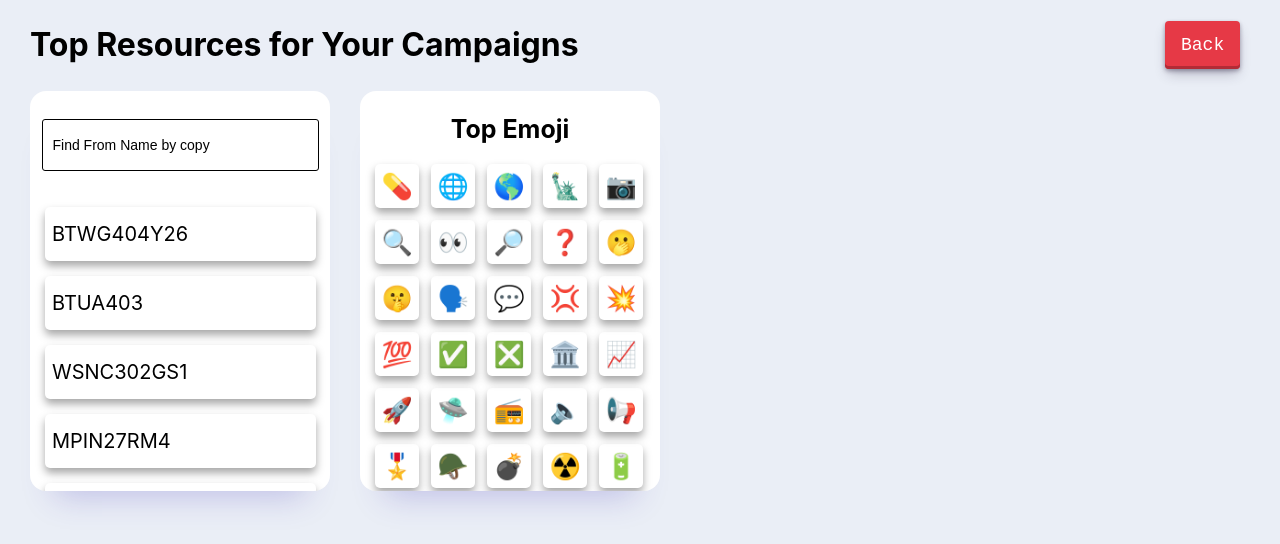
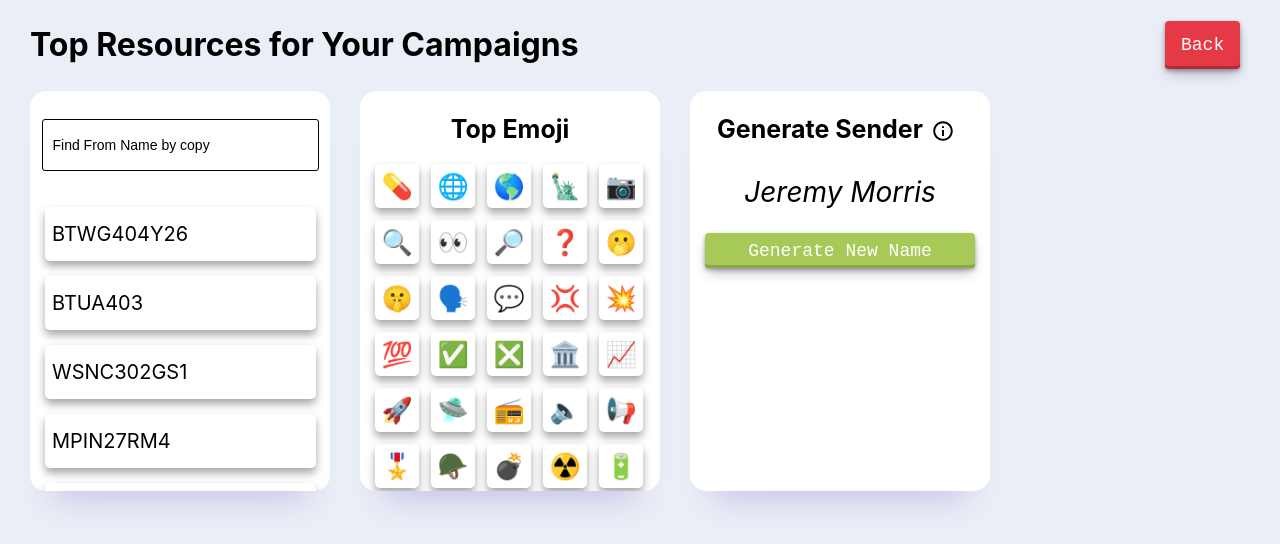
Before and after one commit to INRGI/CopyMaker, a React (Vite) app: page /top in a window 1280 px wide. Shown: the top 544 px of the page. Built offline with nearby package versions, Linux system fonts and the light colour scheme.

Commit message:
Create component which generate random first and last names with most popular names in America

```diff
--- /dev/null
+++ b/src/components/TopNames/TopNames.jsx
@@ -0,0 +1,282 @@
+import React, { useState } from "react";
+import { ButtonRegenerate, Container, Text, Title } from "./TopNames.styled";
+import { Bounce, toast } from "react-toastify";
+import "react-toastify/dist/ReactToastify.css";
+import InfoButton from "../InfoButton/InfoButton";
+
+const firstNames = [
+  "James",
+  "John",
+  "Robert",
+  "Michael",
+  "William",
+  "David",
+  "Richard",
+  "Joseph",
+  "Charles",
+  "Thomas",
+  "Christopher",
+  "Daniel",
+  "Matthew",
+  "Anthony",
+  "Donald",
+  "Mark",
+  "Paul",
+  "Steven",
+  "Andrew",
+  "Kenneth",
+  "Joshua",
+  "George",
+  "Kevin",
+  "Brian",
+  "Edward",
+  "Ronald",
+  "Timothy",
+  "Jason",
+  "Jeffrey",
+  "Ryan",
+  "Jacob",
+  "Gary",
+  "Nicholas",
+  "Eric",
+  "Stephen",
+  "Jonathan",
+  "Larry",
+  "Justin",
+  "Scott",
+  "Brandon",
+  "Frank",
+  "Benjamin",
+  "Gregory",
+  "Raymond",
+  "Samuel",
+  "Patrick",
+  "Alexander",
+  "Dennis",
+  "Jerry",
+  "Tyler",
+  "Aaron",
+  "Jose",
+  "Adam",
+  "Nathan",
+  "Henry",
+  "Douglas",
+  "Zachary",
+  "Peter",
+  "Kyle",
+  "Walter",
+  "Ethan",
+  "Jeremy",
+  "Harold",
+  "Keith",
+  "Christian",
+  "Roger",
+  "Noah",
+  "Gerald",
+  "Carl",
+  "Terry",
+  "Sean",
+  "Austin",
+  "Arthur",
+  "Lawrence",
+  "Jesse",
+  "Dylan",
+  "Bryan",
+  "Joe",
+  "Jordan",
+  "Billy",
+  "Bruce",
+  "Albert",
+  "Willie",
+  "Gabriel",
+  "Logan",
+  "Alan",
+  "Juan",
+  "Wayne",
+  "Roy",
+  "Ralph",
+  "Randy",
+  "Eugene",
+  "Vincent",
+  "Russell",
+  "Elijah",
+  "Louis",
+  "Bobby",
+  "Philip",
+  "Johnny",
+  "Howard",
+  "Mason",
+];
+
+const lastNames = [
+  "Smith",
+  "Johnson",
+  "Brown",
+  "Jones",
+  "Garcia",
+  "Martinez",
+  "Davis",
+  "Rodriguez",
+  "Martinez",
+  "Hernandez",
+  "Lopez",
+  "Gonzales",
+  "Wilson",
+  "Anderson",
+  "Thomas",
+  "Taylor",
+  "Moore",
+  "Jackson",
+  "Martin",
+  "Lee",
+  "Perez",
+  "Thompson",
+  "White",
+  "Harris",
+  "Sanchez",
+  "Clark",
+  "Ramirez",
+  "Lewis",
+  "Robinson",
+  "Walker",
+  "Young",
+  "Allen",
+  "King",
+  "Wright",
+  "Scott",
+  "Torres",
+  "Nguyen",
+  "Hill",
+  "Flores",
+  "Green",
+  "Adams",
+  "Nelson",
+  "Baker",
+  "Hall",
+  "Rivera",
+  "Campbell",
+  "Mitchell",
+  "Carter",
+  "Roberts",
+  "Gomez",
+  "Phillips",
+  "Evans",
+  "Turner",
+  "Diaz",
+  "Parker",
+  "Cruz",
+  "Edwards",
+  "Collins",
+  "Reyes",
+  "Stewart",
+  "Morris",
+  "Morales",
+  "Murphy",
+  "Cook",
+  "Rogers",
+  "Gutierrez",
+  "Ortiz",
+  "Morgan",
+  "Cooper",
+  "Peterson",
+  "Bailey",
+  "Reed",
+  "Kelly",
+  "Howard",
+  "Ramos",
+  "Kim",
+  "Cox",
+  "Ward",
+  "Richardson",
+  "Watson",
+  "Brooks",
+  "Chavez",
+  "Wood",
+  "James",
+  "Bennett",
+  "Gray",
+  "Mendoza",
+  "Ruiz",
+  "Hughes",
+  "Price",
+  "Alvarez",
+  "Castillo",
+  "Sanders",
+  "Patel",
+  "Myers",
+  "Long",
+  "Ross",
+  "Foster",
+  "Jimenez",
+  "Powell",
+  "Jenkins",
+  "Perry",
+  "Russell",
+  "Sullivan",
+  "Bell",
+  "Coleman",
+  "Butler",
+  "Henderson",
+];
+
+const TopNames = () => {
+  const [fullName, setFullName] = useState(generateRandomName());
+
+  function generateRandomName() {
+    const randomFirstName =
+      firstNames[Math.floor(Math.random() * firstNames.length)];
+    const randomLastName =
+      lastNames[Math.floor(Math.random() * lastNames.length)];
+    return `${randomFirstName} ${randomLastName}`;
+  }
+
+  const handleGenerateName = () => {
+    const newName = generateRandomName();
+    setFullName(newName);
+    toast.success("New name generated", {
+      position: "top-right",
+      autoClose: 1000,
+      hideProgressBar: false,
+      closeOnClick: true,
+      pauseOnHover: true,
+      draggable: true,
+      progress: undefined,
+      theme: "light",
+      transition: Bounce,
+    });
+  };
+
+  const handleCopy = () => {
+    toast.success("Emoji copied", {
+      position: "top-right",
+      autoClose: 1000,
+      hideProgressBar: false,
+      closeOnClick: true,
+      pauseOnHover: true,
+      draggable: true,
+      progress: undefined,
+      theme: "light",
+      transition: Bounce,
+    });
+  };
+
+  return (
+    <Container>
+      <Title>
+        Generate Sender
+        <InfoButton text="Using 100 most popular first names and last names randomly generate senders" />
+      </Title>
+      <Text
+        onClick={() => {
+          navigator.clipboard.writeText(fullName);
+          handleCopy();
+        }}
+      >
+        {fullName}
+      </Text>
+      <ButtonRegenerate onClick={handleGenerateName}>Generate New Name</ButtonRegenerate>
+    </Container>
+  );
+};
+
+export default TopNames;
--- /dev/null
+++ b/src/components/TopNames/TopNames.styled.jsx
@@ -0,0 +1,74 @@
+import styled from "@emotion/styled";
+
+export const Container = styled.div`
+  display: flex;
+  flex-direction: column;
+  gap: 20px;
+  align-items: center;
+  height: 380px;
+  width: 100%;
+  max-width: 300px;
+  border-radius: 16px;
+  box-shadow: 0 30px 30px -25px rgba(65, 51, 183, 0.25);
+  background-color: #fff;
+  overflow-y: auto;
+  margin-left: 30px;
+  padding-top: 20px;
+`;
+export const Title = styled.p`
+    font-size: 25px;
+    font-weight: bold;
+    margin: 0;
+`;
+
+export const Text = styled.p`
+  font-size: 28px;
+  margin: 0;
+  font-style: italic;
+  cursor: pointer;
+`;
+
+export const ButtonRegenerate = styled.button`
+    align-items: center;
+    appearance: none;
+    background-color: #a7c957;
+    border-radius: 4px;
+    border-width: 0;
+    box-shadow: rgba(45, 35, 66, 0.4) 0 2px 4px,rgba(45, 35, 66, 0.3) 0 7px 13px -3px,#8aa649 0 -3px 0 inset;
+    box-sizing: border-box;
+    color: white;
+    cursor: pointer;
+    display: inline-flex;
+    font-family: "JetBrains Mono",monospace;
+    height: 35px;
+    justify-content: center;
+    line-height: 1;
+    list-style: none;
+    overflow: hidden;
+    padding-left: 16px;
+    padding-right: 16px;
+    position: relative;
+    text-align: left;
+    text-decoration: none;
+    transition: box-shadow .15s,transform .15s;
+    user-select: none;
+    -webkit-user-select: none;
+    touch-action: manipulation;
+    white-space: nowrap;
+    will-change: box-shadow,transform;
+    font-size: 18px;
+    width: 90%;
+    &:focus {
+    box-shadow: #8aa649 0 0 0 1.5px inset, rgba(45, 35, 66, 0.4) 0 2px 4px, rgba(45, 35, 66, 0.3) 0 7px 13px -3px, #8aa649 0 -3px 0 inset;
+    }
+
+    &:hover {
+    box-shadow: rgba(45, 35, 66, 0.4) 0 4px 8px, rgba(45, 35, 66, 0.3) 0 7px 13px -3px, #8aa649 0 -3px 0 inset;
+    transform: translateY(-1px);
+    }
+
+    &:active {
+    box-shadow: #8aa649 0 3px 7px inset;
+    transform: translateY(1px);
+    }
+`;
--- /dev/null
+++ b/src/components/TopNames/index.js
@@ -0,0 +1 @@
+export {default} from './TopNames';
--- a/src/pages/TopPage/TopPage.jsx
+++ b/src/pages/TopPage/TopPage.jsx
@@ -4,6 +4,7 @@ import { BlockContainer, Btn, HeaderContainer, StyledLink, TopFromContainer } fr
 import { useRef } from "react";
 import { Helmet } from "react-helmet";
 import TopEmojie from "../../components/TopEmojie/TopEmojie";
+import TopNames from "../../components/TopNames/TopNames";
 
 const TopPage = () => {
     const location = useLocation();
@@ -29,6 +30,7 @@ const TopPage = () => {
             </TopFromContainer>
 
             <TopEmojie />
+            <TopNames />
             </BlockContainer>
         </>
     )
```
